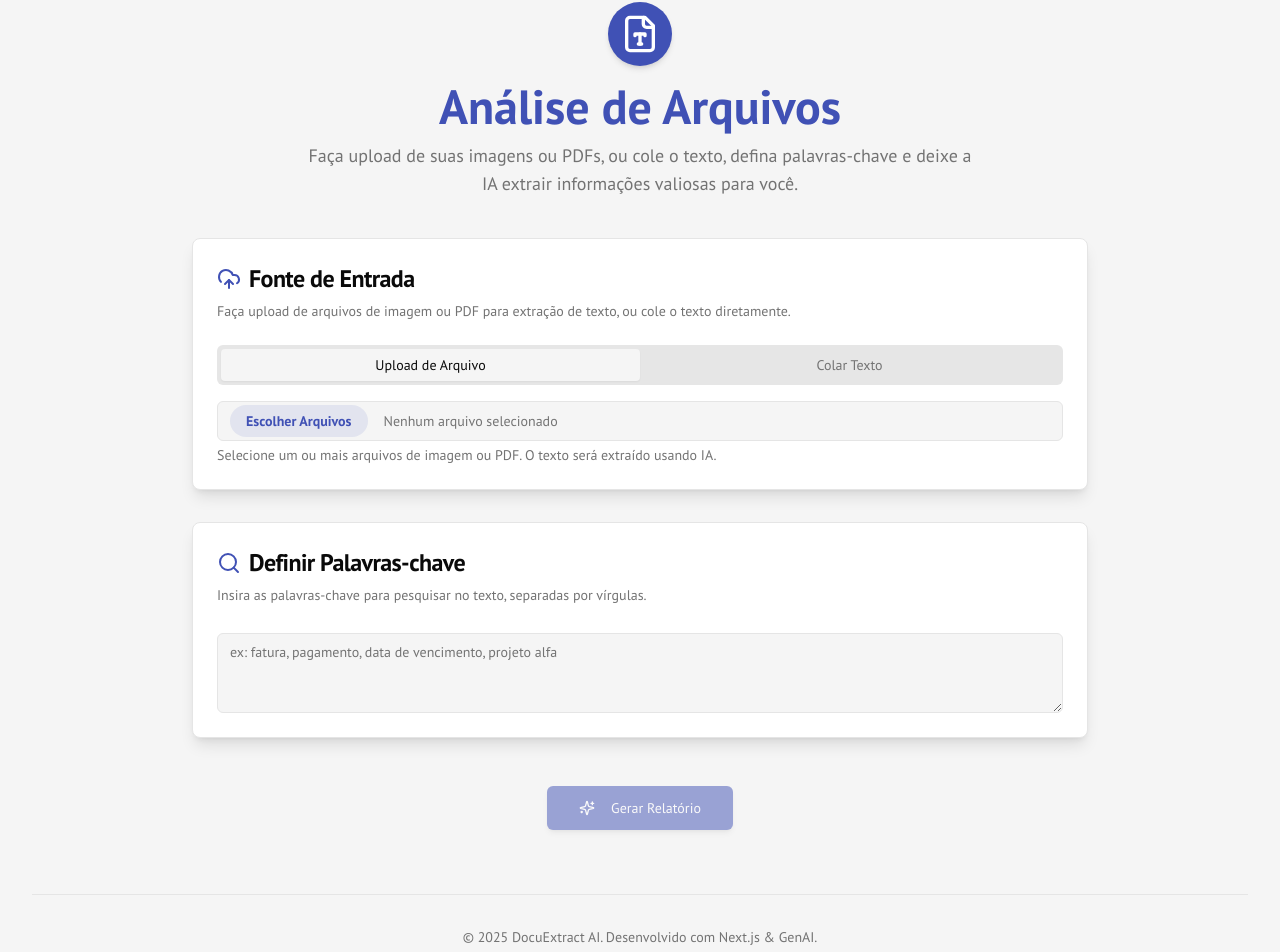
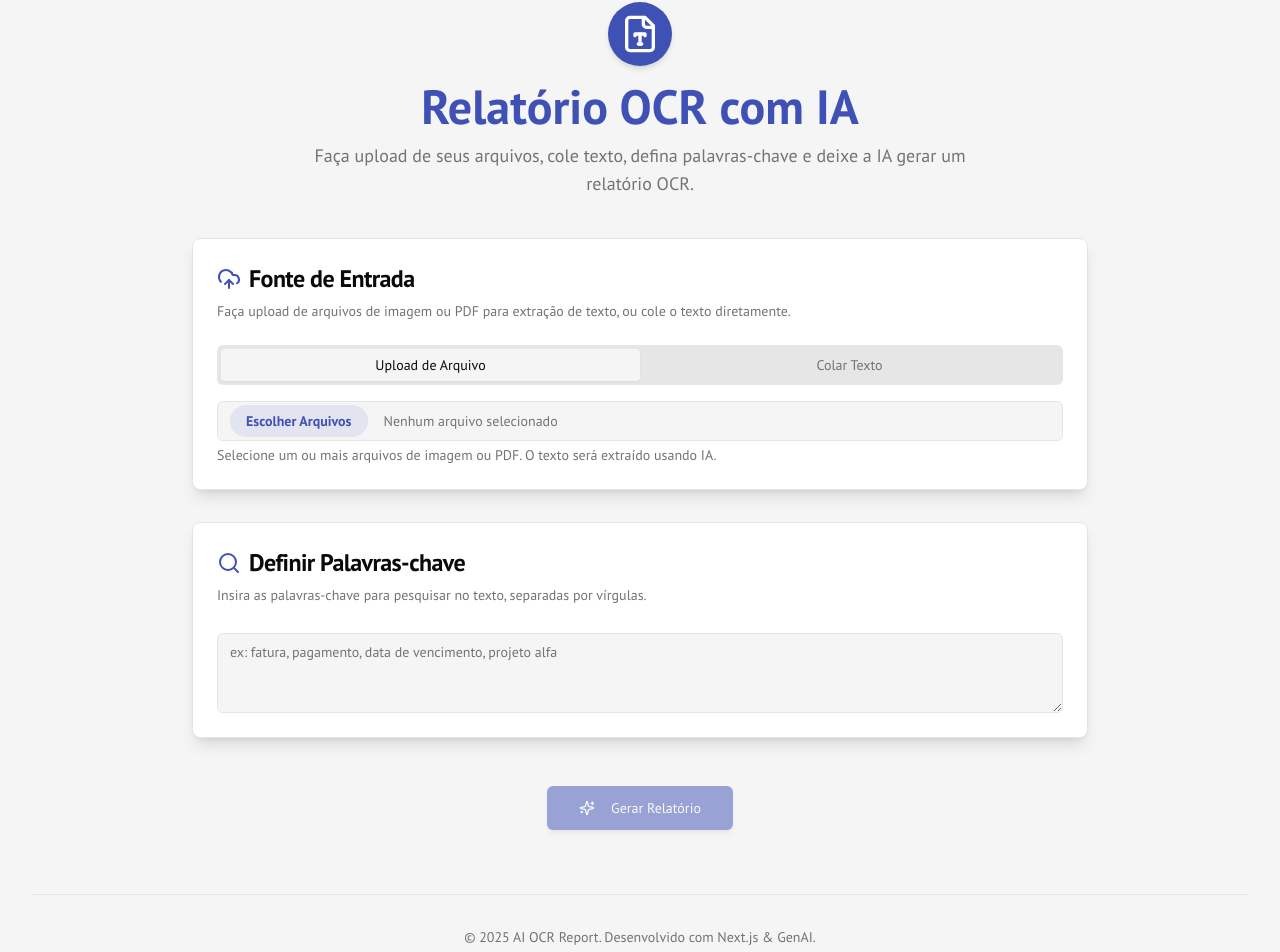
Before and after one commit to theocarranza/ai-ocr-report, a Next.js app: page / in a window 1280 px wide. Shown: the part 46-998 px from the top of the page. Built offline with nearby package versions, Linux system fonts and the light colour scheme; what @genkit-ai/googleai, genkit would draw is missing.

Commit message:
have it be AI OCR Report

```diff
--- a/src/app/layout.tsx
+++ b/src/app/layout.tsx
@@ -22,8 +22,8 @@ const ptSans = PT_Sans({
 
 export async function generateMetadata(): Promise<Metadata> {
   return {
-    title: "DocuExtract AI (Static Title)",
-    description: "Use DocuExtract AI to extract valuable information from your documents. (Static Description)",
+    title: "AI OCR Report (Static Title)",
+    description: "Generate reports from your documents using AI OCR. (Static Description)",
   };
 }
 
--- a/src/locales/pt_br/common.json
+++ b/src/locales/pt_br/common.json
@@ -1,12 +1,12 @@
 
 {
-  "appTitle": "DocuExtract AI",
-  "appDescription": "Use DocuExtract AI para extrair relatórios de seus arquivos.",
-  "pageTitle": "Análise de Arquivos",
-  "pageSubtitle": "Faça upload de suas imagens ou PDFs, ou cole o texto, defina palavras-chave e deixe a IA extrair informações valiosas para você.",
+  "appTitle": "AI OCR Report",
+  "appDescription": "Gere relatórios a partir de seus documentos usando OCR com IA.",
+  "pageTitle": "Relatório OCR com IA",
+  "pageSubtitle": "Faça upload de seus arquivos, cole texto, defina palavras-chave e deixe a IA gerar um relatório OCR.",
   "generateInsightsButton": "Gerar Relatório",
   "processingButton": "Processando...",
-  "footerText": "&copy; {{year}} DocuExtract AI. Desenvolvido com Next.js & GenAI.",
+  "footerText": "&copy; {{year}} AI OCR Report. Desenvolvido com Next.js & GenAI.",
   "toastInputsClearedTitle": "Entradas Limpas",
   "toastInputsClearedDescription": "Todos os campos de entrada e resultados foram redefinidos.",
   "toastProcessingFilesTitle": "Processando Arquivos...",
```
